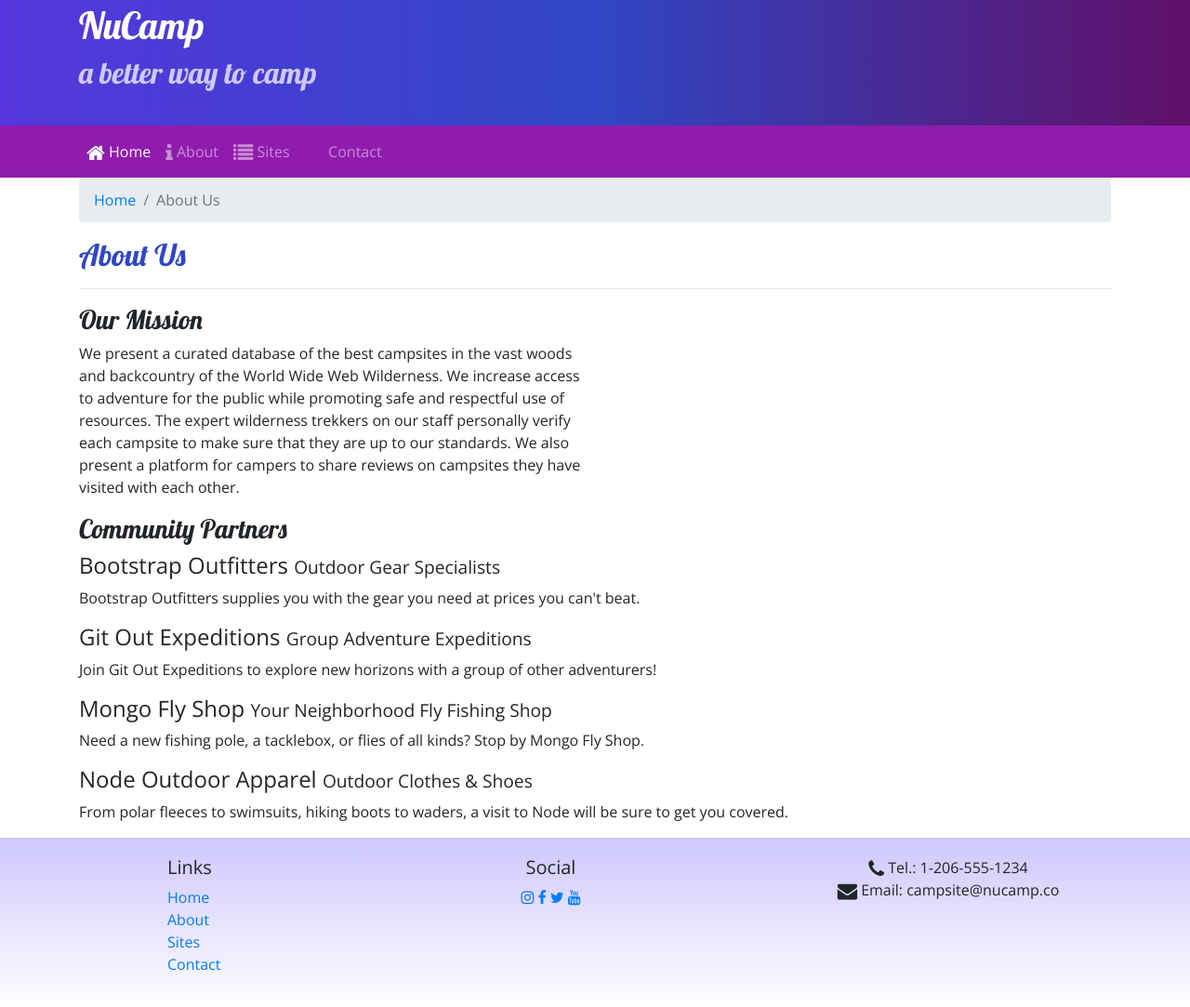
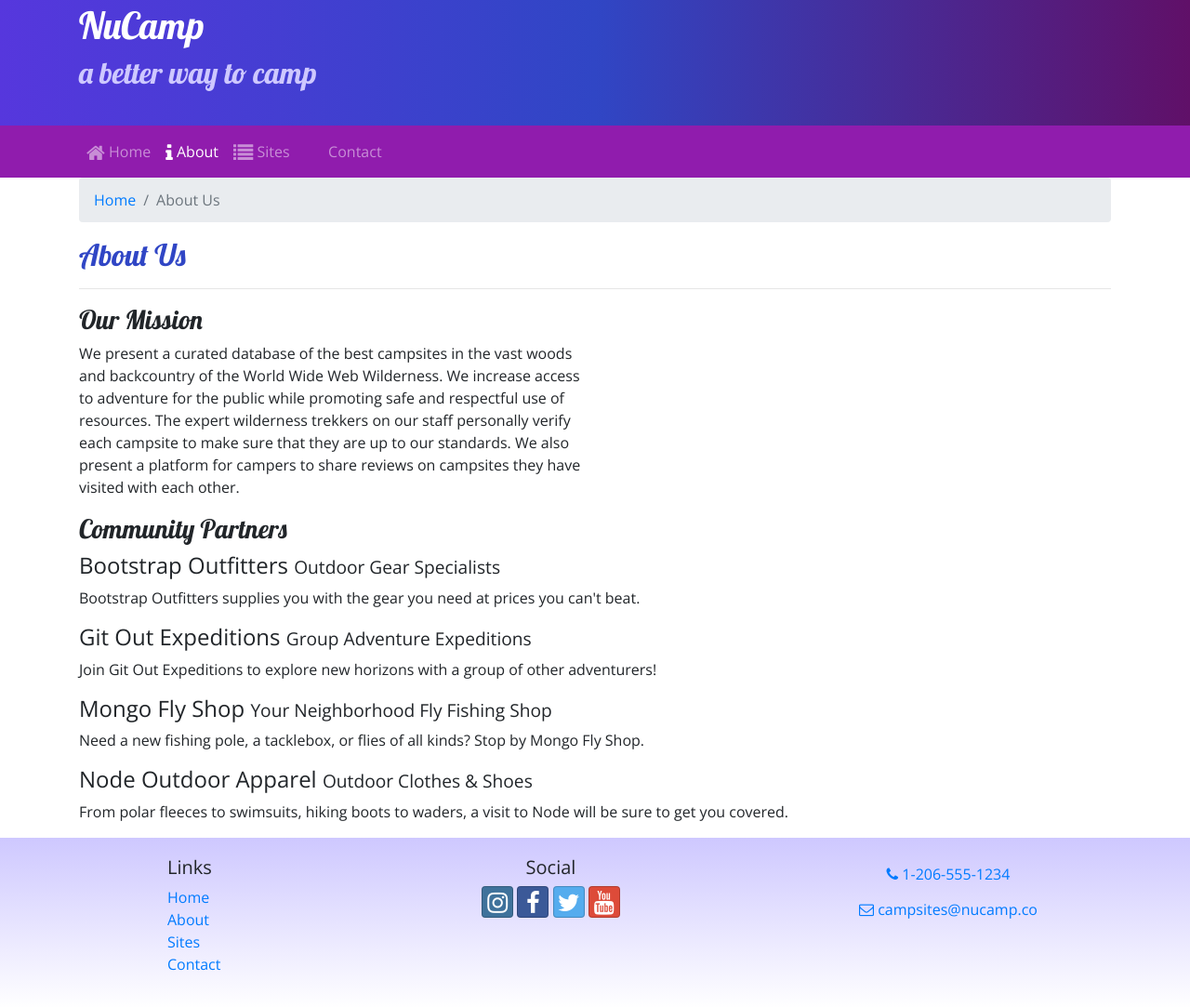
Before and after one commit to eli585/nucamp-site-final, a website: page aboutus.html in a window 1280 px wide. Shown: the part 27-1110 px from the top of the page at 93% size. Drawn offline with nearby package versions, Linux system fonts and the light colour scheme.

Commit message:
New Changes from Desktop

```diff
--- a/aboutus.html
+++ b/aboutus.html
@@ -37,10 +37,10 @@
         </button>
             <div class="collapse navbar-collapse" id="necampNavbar">
                 <ul class="navbar-nav">
-                    <li class="nav-item active"><a class="nav-link" href="index.html"><i class="fa fa-home fa-lg"> </i> Home </a> </li>
-                            <li class="nav-item"><a class="nav-link" href="#"><i class="fa fa-info fa-lg"> </i> About </a> </li>
-                            <li class="nav-item"><a class="nav-link" href="#"><i class="fa fa-list fa-lg"> </i> Sites </a> </li>
-                            <li class="nav-item"><a class="nav-link" href="#"><i class="fa fa-address-card fa-lg"> </i> Contact </a> </li>
+                    <li class="nav-item"><a class="nav-link" href="index.html"><i class="fa fa-home fa-lg"> </i> Home </a> </li>
+                    <li class="nav-item active"><a class="nav-link" href="#"><i class="fa fa-info fa-lg"> </i> About </a> </li>
+                    <li class="nav-item"><a class="nav-link" href="#"><i class="fa fa-list fa-lg"> </i> Sites </a> </li>
+                    <li class="nav-item"><a class="nav-link" href="contactus.html"><i class="fa fa-address-card fa-lg"> </i> Contact </a> </li>
                 </ul>
             </div>
         </div>
@@ -94,21 +94,21 @@
                     <h5>Links</h5>
                     <ul class="list-unstyled">
                         <li><a href="index.html">Home</a></li>
-                        <li><a href="#">About</a></li>
+                        <li><a href="aboutus.html">About</a></li>
                         <li><a href="#">Sites</a></li>
-                        <li><a href="#">Contact</a></li>
+                        <li><a href="contactus.html">Contact</a></li>
                     </ul>
                 </div>
                 <div class="col-6 col-sm-5 text-center">
                     <h5> Social </h5>
-                        <a href="http://instagram.com"> <i class="fa fa-instagram"> </i> </a>
-                        <a href="http://facebook.com"><i class="fa fa-facebook"> </i> </a>
-                        <a href="http://twitter.com"><i class="fa fa-twitter"> </i> </a>
-                        <a href="http://youtube.com"><i class="fa fa-youtube"> </i> </a>
-                    </div>
-                    <div class="col-sm-4 text-center">
-                        <i class="fa fa-phone fa-lg"></i> Tel.: 1-206-555-1234<br />
-                        <i class="fa fa-envelope fa-lg"></i> Email: campsite@nucamp.co
+                    <a class="btn btn-social-icon btn-instagram" href="http://instagram.com/"><i class="fa fa-instagram"></i></a>
+                    <a class="btn btn-social-icon btn-facebook" href="http://facebook.com/"><i class="fa fa-facebook"></i></a>
+                    <a class="btn btn-social-icon btn-twitter"href="http://twitter.com/"><i class="fa fa-twitter"></i></a>
+                    <a class="btn btn-social-icon btn-google"href="http://youtube.com/"><i class="fa fa-youtube"></i></a>
+                </div>
+                <div class="col-sm-4 text-center">
+                    <a role="button" class="btn btn-link" href="tel:+12065551234"><i class="fa fa-phone"></i> 1-206-555-1234</a><br />
+                    <a role="button" class="btn btn-link" href="mailto:campsites@nucamp.co"><i class="fa fa-envelope-o"></i> campsites@nucamp.co</a>
                 </div>
            </div>
         </div>
```
Also changed, not shown: contactus.html (+9 -9 lines), index.html (+12 -12 lines).
